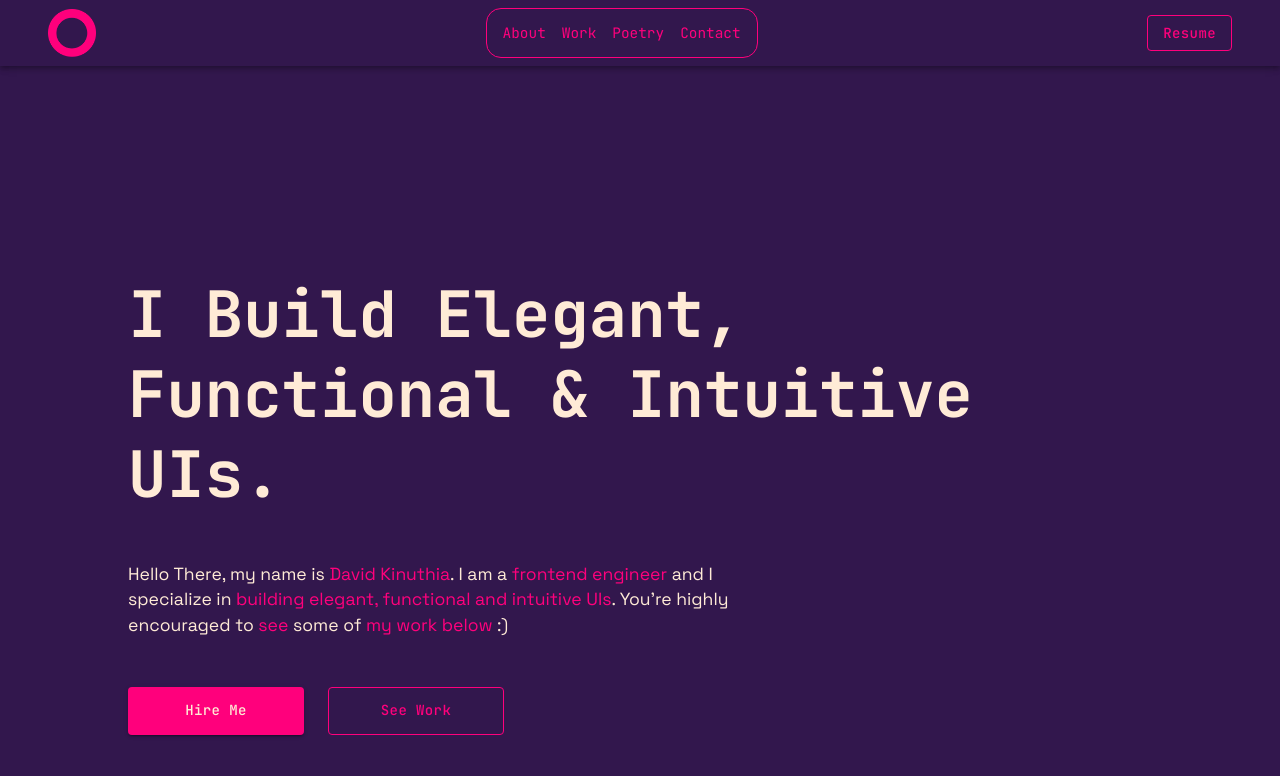
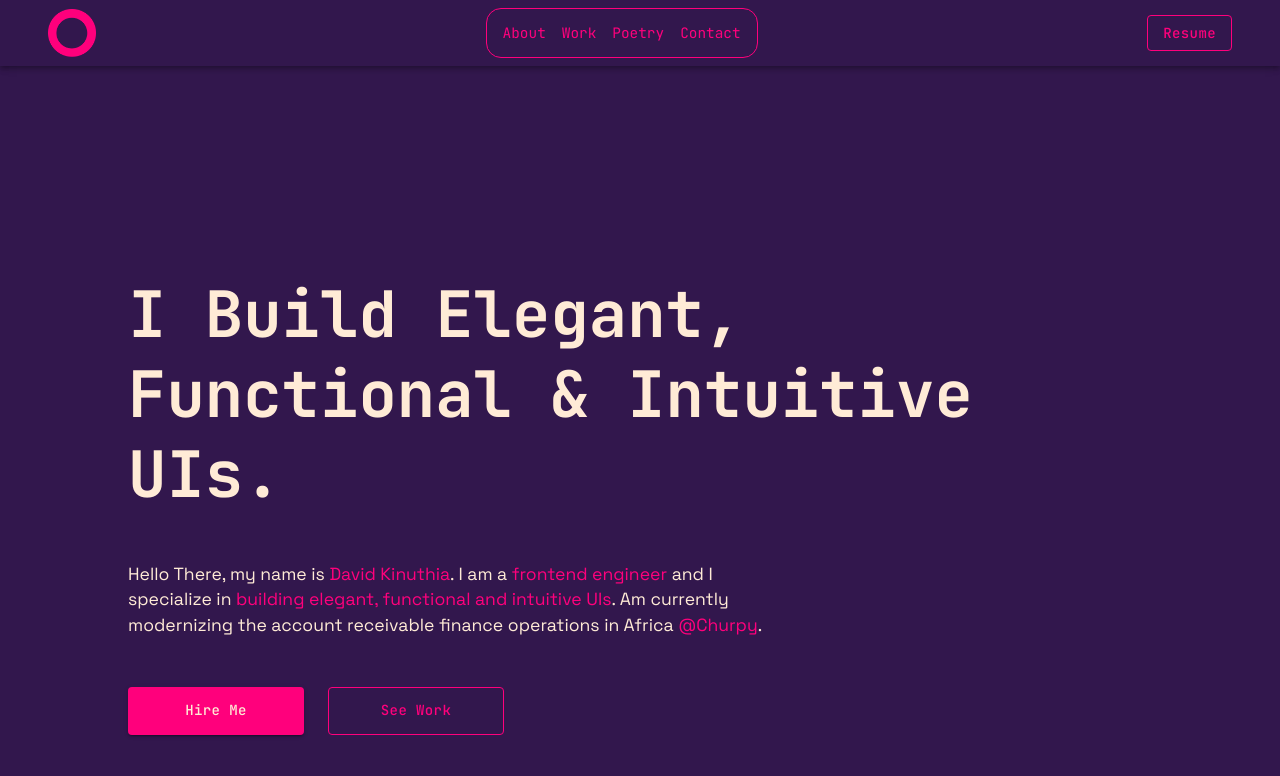
Before and after one commit to kd-kinuthiadavid/kdio-dev, a Next.js app: page / in a window 1280 px wide. Shown: the top 776 px of the page. Built offline with nearby package versions, Linux system fonts and the light colour scheme.

Commit message:
refactor(components): add a link to the current workplace in the ...
... hero section

```diff
--- a/components/HeroSection/index.tsx
+++ b/components/HeroSection/index.tsx
@@ -16,8 +16,14 @@ const HeroSection = (): JSX.Element => {
         <HiglightedText>
           building elegant, functional and intuitive UIs
         </HiglightedText>
-        . You’re highly encouraged to <HiglightedText>see</HiglightedText> some
-        of <HiglightedText> my work below</HiglightedText> :)
+        . Am currently modernizing the account receivable finance operations in
+        Africa{" "}
+        <HiglightedText className="highlighted_link">
+          <a target="_blank" rel="noreferrer" href="https://www.churpy.co/">
+            @Churpy
+          </a>
+        </HiglightedText>
+        .
       </p>
 
       <div className="cta">
@@ -85,6 +91,11 @@ const Wrapper = styled.div`
     max-width: 50vw;
     text-align: left;
     margin: 0;
+
+    .highlighted_link:hover {
+      text-decoration: underline;
+      cursor: pointer;
+    }
   }
 
   .cta {
```
